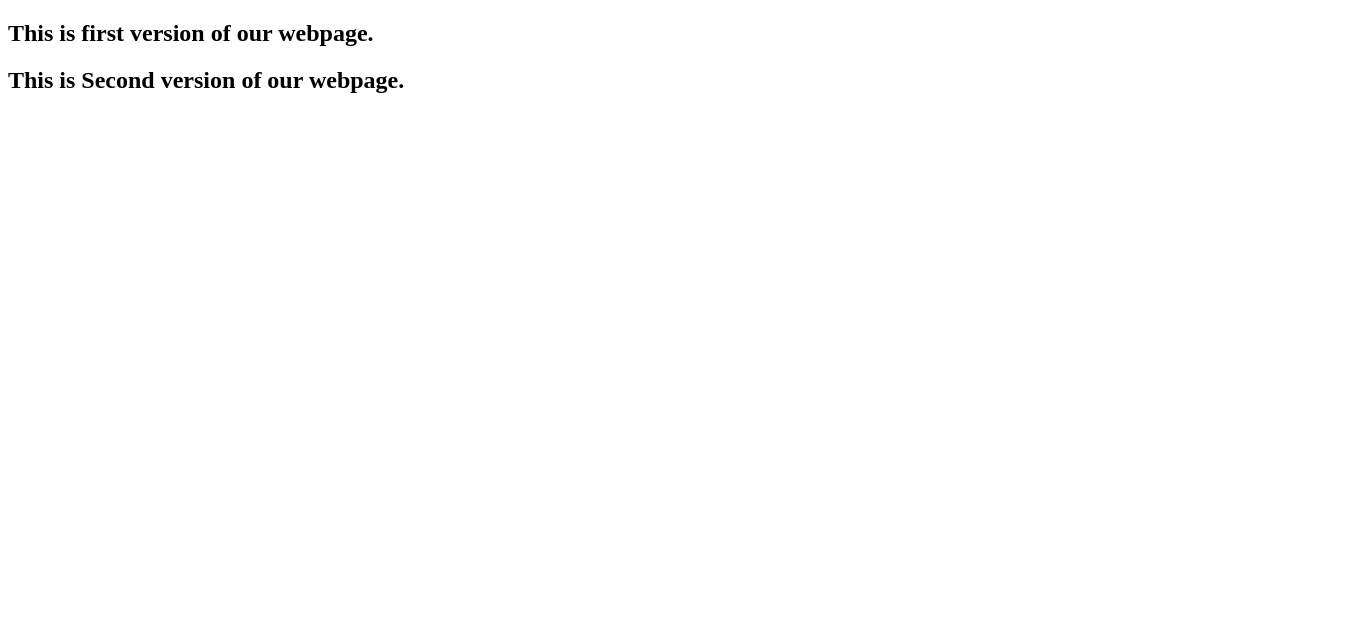
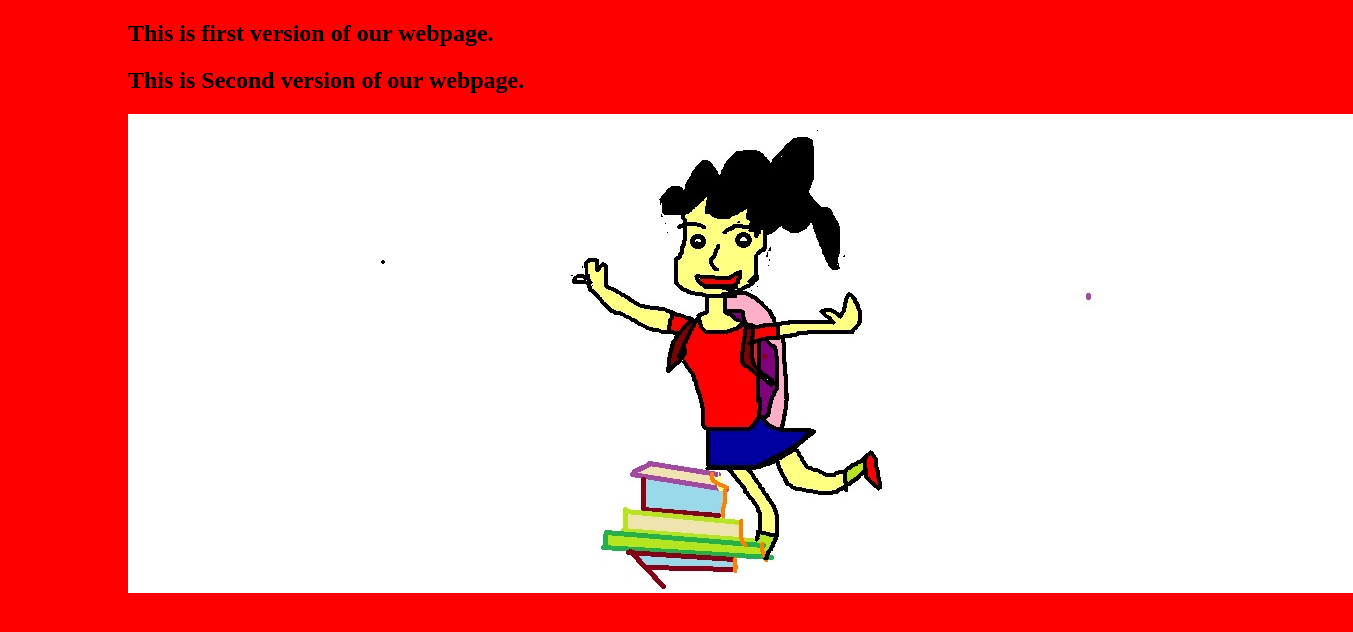
Before and after one commit to mohibbulla-munshi/githubbasic, a plain HTML site: page index.html in a window 1280 px wide. Shown: the whole page, 1353 px wide, since content can reach past the window. Drawn offline with Linux system fonts and the light colour scheme.

Commit message:
index.js images added

```diff
--- a/index.html
+++ b/index.html
@@ -4,9 +4,12 @@
     <meta charset="UTF-8">
     <meta name="viewport" content="width=device-width, initial-scale=1.0">
     <title>Github Basic</title>
+    <link rel="stylesheet" href="style.css">
+    <style ></style>
 </head>
 <body>
     <h2>This is first version of our webpage.</h2>
     <h2>This is Second version of our webpage.</h2>
+    <img src="images/nila.jpg" alt="">
 </body>
 </html>
--- a/style.css
+++ b/style.css
@@ -1,3 +1,5 @@
 body{
-    margin: 80% auto;
+    width: 80%;
+    margin: auto;
+    background-color: red;
 }
```
Also changed, not shown: images/nila.jpg (added), index.js (added).
